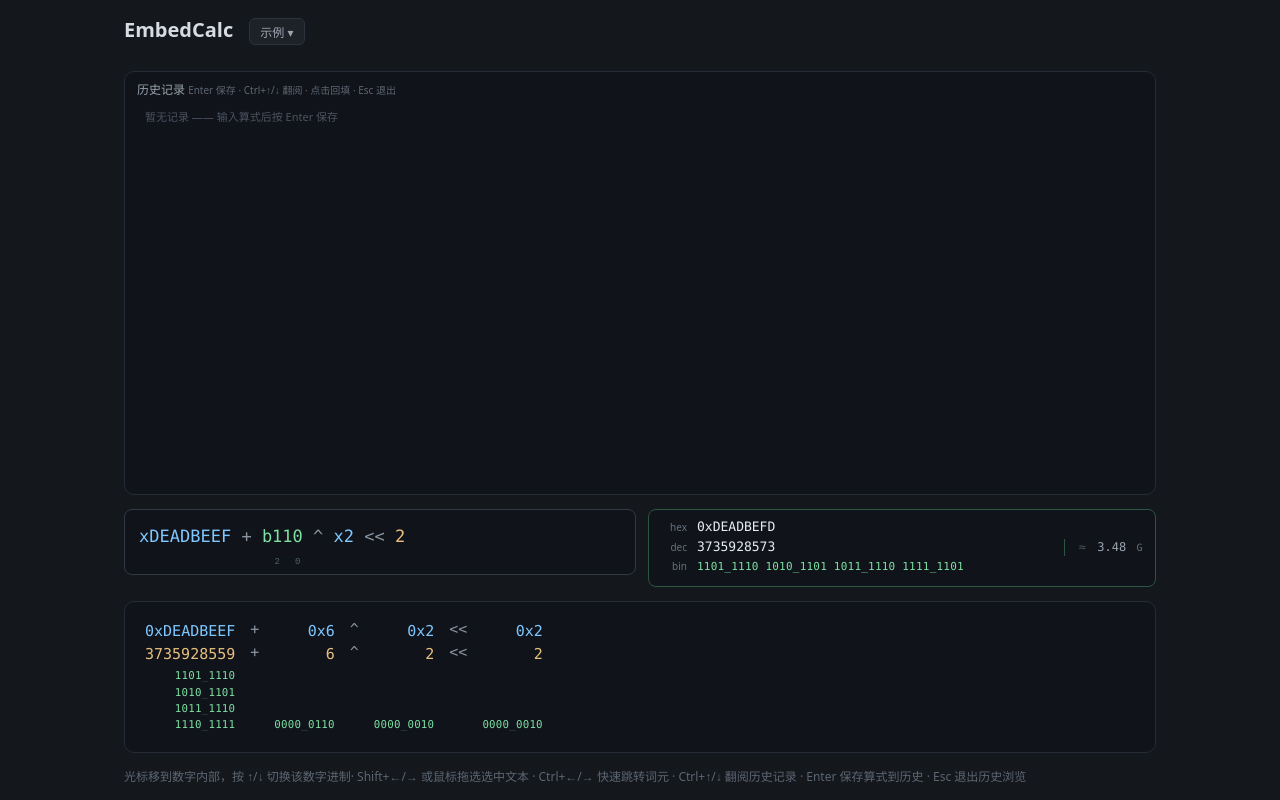
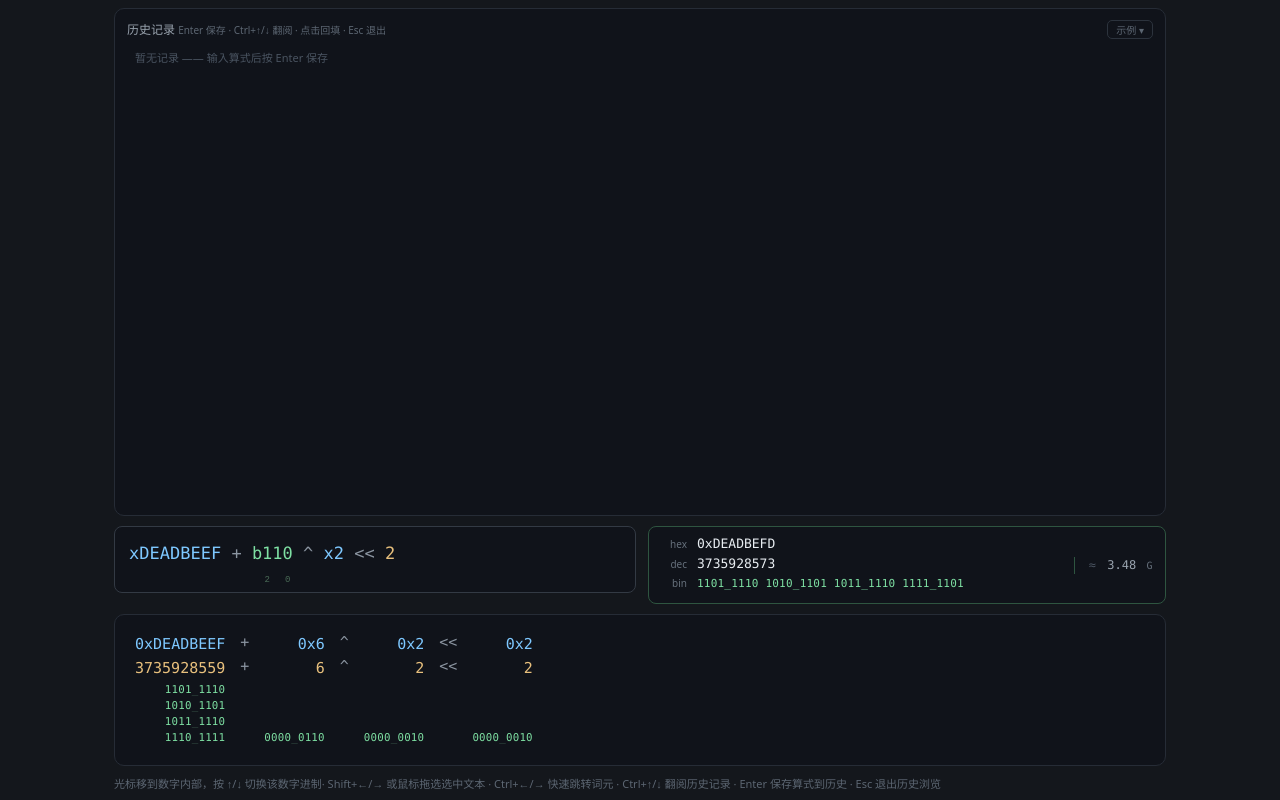
Before and after one commit to spp901780/embedCalc, a SvelteKit app: page / in a window 1280 px wide. Built offline with nearby package versions, Linux system fonts and the light colour scheme.

Commit message:
布局更加紧凑

```diff
--- a/src-tauri/capabilities/default.json
+++ b/src-tauri/capabilities/default.json
@@ -5,7 +5,6 @@
   "windows": ["main"],
   "permissions": [
     "core:default",
-    "opener:default",
-    "core:window:allow-set-always-on-top"
+    "opener:default"
   ]
 }
--- a/src/routes/+page.svelte
+++ b/src/routes/+page.svelte
@@ -145,17 +145,6 @@
 		clearTimeout(copyTimer);
 		copied = key;
 		copyTimer = setTimeout(() => { copied = null; }, 1200);
-	}
-
-	// ---------- 窗口置顶（Tauri 桌面端专属，浏览器中不显示按钮） ----------
-	const isTauri = '__TAURI_INTERNALS__' in window;
-	let pinned = $state(false);
-	async function togglePin() {
-		try {
-			const { getCurrentWindow } = await import('@tauri-apps/api/window');
-			await getCurrentWindow().setAlwaysOnTop(!pinned);
-			pinned = !pinned;
-		} catch { /* 权限或环境异常时保持原状态 */ }
 	}
 
 	// ---------- 词元短暂高亮（Ctrl+←/→ 跳词后提示目标） ----------
@@ -468,9 +457,10 @@
 </svelte:head>
 
 <main>
-	<header>
-		<h1>EmbedCalc</h1>
-		<!-- 示例移入下拉菜单，为历史记录面板腾出空间 -->
+	<!-- 紧凑布局：窗口标题由系统标题栏承担，内容区不再放标题行；示例入口收进历史面板头部 -->
+	<section class="history">
+		<div class="hist-head">
+			<span class="hist-title">历史记录 <span class="hist-hint">Enter 保存 · Ctrl+↑/↓ 翻阅 · 点击回填 · Esc 退出</span></span>
 			<!-- svelte-ignore a11y_no_static_element_interactions -->
 			<div class="preset-wrap" role="presentation" onmouseenter={openPreset} onmouseleave={scheduleClosePreset}>
 				<button
@@ -486,26 +476,6 @@
 					</div>
 				{/if}
 			</div>
-		<!-- 窗口置顶：Tauri 桌面端专属（浏览器预览时隐藏） -->
-		{#if isTauri}
-			<button
-				class="pin-btn"
-				class:active={pinned}
-				aria-pressed={pinned}
-				title={pinned ? '取消窗口置顶' : '窗口置顶'}
-				onclick={togglePin}
-			>
-				<svg viewBox="0 0 24 24" width="13" height="13" fill="none" stroke="currentColor" stroke-width="2" stroke-linecap="round" stroke-linejoin="round" aria-hidden="true"><path d="M12 17v5"/><path d="M9 10.76a2 2 0 0 1-1.11 1.79l-1.78.9A2 2 0 0 0 5 15.24V16a1 1 0 0 0 1 1h12a1 1 0 0 0 1-1v-.76a2 2 0 0 0-1.11-1.79l-1.78-.9A2 2 0 0 1 15 10.76V7a1 1 0 0 1 1-1 2 2 0 0 0 0-4H8a2 2 0 0 0 0 4 1 1 0 0 1 1 1z"/></svg>
-			</button>
-		{/if}
-	</header>
-
-	<!-- 历史记录面板：位于输入框上方，结果随算式记录，向上滚动刷新 -->
-	<!-- 手动 Enter 保存的记录在上；Ctrl+↑ 浏览时末行自动缓存当前算式（草稿行，不入库） -->
-	<!-- 历史记录常驻面板：填充窗口剩余空间，优先保证输入框与进制框完整显示 -->
-	<section class="history">
-		<div class="hist-head">
-			<span class="hist-title">历史记录 <span class="hist-hint">Enter 保存 · Ctrl+↑/↓ 翻阅 · 点击回填 · Esc 退出</span></span>
 			{#if history.length > 0}
 				<button class="hist-clear" onclick={clearHistory}>清空</button>
 			{/if}
@@ -677,25 +647,24 @@
 		font-family: system-ui, sans-serif;
 	}
 	:global(html, body) { height: 100%; }
-	/* 视口高度弹性列布局：历史面板填充剩余空间，输入框与进制框优先完整显示 */
+	/* 视口高度弹性列布局：历史面板填充剩余空间，输入框与进制框优先完整显示（紧凑间距） */
+	/* 窗口标题由系统标题栏承担，内容区不再放标题行 */
 	main {
 		box-sizing: border-box;
 		height: 100vh; max-width: 1080px;
-		margin: 0 auto; padding: 16px 24px 14px;
+		margin: 0 auto; padding: 8px 14px 8px;
 		display: flex; flex-direction: column;
 	}
-	header { display: flex; align-items: baseline; gap: 16px; flex-wrap: wrap; flex: 0 0 auto; margin-bottom: 12px; }
-	h1 { font-size: 20px; font-weight: 600; margin: 0; }
 
-	/* 示例下拉菜单（原预设按钮行已移除，为历史面板腾出空间） */
-	.preset-wrap { position: relative; }
+	/* 示例入口：收进历史面板头部，与「清空」同组的小按钮，下拉向右展开 */
+	.preset-wrap { position: relative; margin-left: auto; }
 	.preset-toggle {
-		background: #1d2128; color: #9aa4af; border: 1px solid #2c333d;
-		border-radius: 6px; padding: 4px 10px; font-size: 12px; cursor: pointer;
+		background: transparent; color: #5c6672; border: 1px solid #2c333d;
+		border-radius: 5px; padding: 1px 8px; font-size: 10px; cursor: pointer;
 	}
 	.preset-toggle:hover { color: #d7dce2; border-color: #46505c; }
 	.preset-menu {
-		position: absolute; top: calc(100% + 6px); left: 0; z-index: 20;
+		position: absolute; top: calc(100% + 6px); right: 0; z-index: 20;
 		display: flex; flex-direction: column; gap: 2px;
 		min-width: 300px; padding: 6px;
 		background: #1a1f26; border: 1px solid #333a44; border-radius: 8px;
@@ -708,19 +677,7 @@
 	}
 	.preset-menu button:hover { background: #242b35; color: #d7dce2; }
 
-	/* 窗口置顶按钮（Tauri 桌面端）：右侧常驻，激活时绿色高亮 */
-	.pin-btn {
-		margin-left: auto;
-		width: 28px; height: 24px;
-		display: inline-flex; align-items: center; justify-content: center;
-		background: #1d2128; color: #9aa4af; border: 1px solid #2c333d;
-		border-radius: 6px; cursor: pointer;
-		transition: color 0.12s, border-color 0.12s, background 0.12s;
-	}
-	.pin-btn:hover { color: #d7dce2; border-color: #46505c; }
-	.pin-btn.active { color: #7ee0a3; border-color: #2e5540; background: #16211b; }
-
-	.input-row { display: flex; gap: 12px; align-items: flex-start; flex: 0 0 auto; margin-top: 14px; }
+	.input-row { display: flex; gap: 12px; align-items: flex-start; flex: 0 0 auto; margin-top: 10px; }
 
 	/* 自绘输入框 */
 	.expr-input {
@@ -744,6 +701,7 @@
 	/* 光标在数字内时，数字中心上方 ▲ / 下方 ▼（指示可按 ↑/↓ 切换进制） */
 	.base-hint {
 		position: absolute;
+		z-index: 3; /* 定位于输入框 padding 区内，抬高层级防止被相邻面板遮挡 */
 		height: 8px; line-height: 8px; /* 与 glyph 等高，垂直居中不受父行高影响 */
 		color: #4d9e6e;
 		transform: translateX(-50%); /* 水平居中于数字中心 */
@@ -847,18 +805,18 @@
 		box-shadow: 0 4px 12px rgba(0, 0, 0, 0.4);
 	}
 
-	/* 历史记录面板：占据剩余空间，至少两行高度（2×22px 行高 + 头部），内部滚动 */
+	/* 历史记录面板：首行区块，占据剩余空间，至少两行高度（2×22px 行高 + 头部），内部滚动 */
 	.history {
 		flex: 1 1 auto; min-height: 76px;
 		display: flex; flex-direction: column;
-		margin-top: 14px; background: #10131a; border: 1px solid #262c36;
+		background: #10131a; border: 1px solid #262c36;
 		border-radius: 10px; padding: 8px 12px;
 	}
-	.hist-head { display: flex; align-items: baseline; gap: 10px; margin-bottom: 4px; flex: 0 0 auto; }
+	.hist-head { display: flex; align-items: baseline; gap: 8px; margin-bottom: 4px; flex: 0 0 auto; }
 	.hist-title { font-size: 12px; color: #9aa4af; }
 	.hist-hint { font-size: 10px; color: #5c6672; }
 	.hist-clear {
-		margin-left: auto; background: transparent; border: 1px solid #2c333d;
+		background: transparent; border: 1px solid #2c333d;
 		color: #5c6672; border-radius: 5px; font-size: 10px; padding: 1px 8px;
 		cursor: pointer;
 	}
@@ -895,8 +853,8 @@
 	.views {
 		flex: 0 0 auto;
 		box-sizing: border-box;
-		min-height: 152px;
-		margin-top: 14px;
+		min-height: 120px;
+		margin-top: 10px;
 		background: #10131a; border: 1px solid #262c36; border-radius: 10px;
 		padding: 16px 16px; overflow-x: auto;
 	}
@@ -935,6 +893,6 @@
 
 	footer {
 		flex: 0 0 auto;
-		margin-top: 14px; font-size: 12px; color: #5c6672; line-height: 1.6;
+		margin-top: 10px; font-size: 11px; color: #5c6672; line-height: 1.5;
 	}
 </style>
```
Also changed, not shown: src-tauri/tauri.conf.json (+4 -4 lines). Lines whose indentation alone changed are shown as unchanged.
